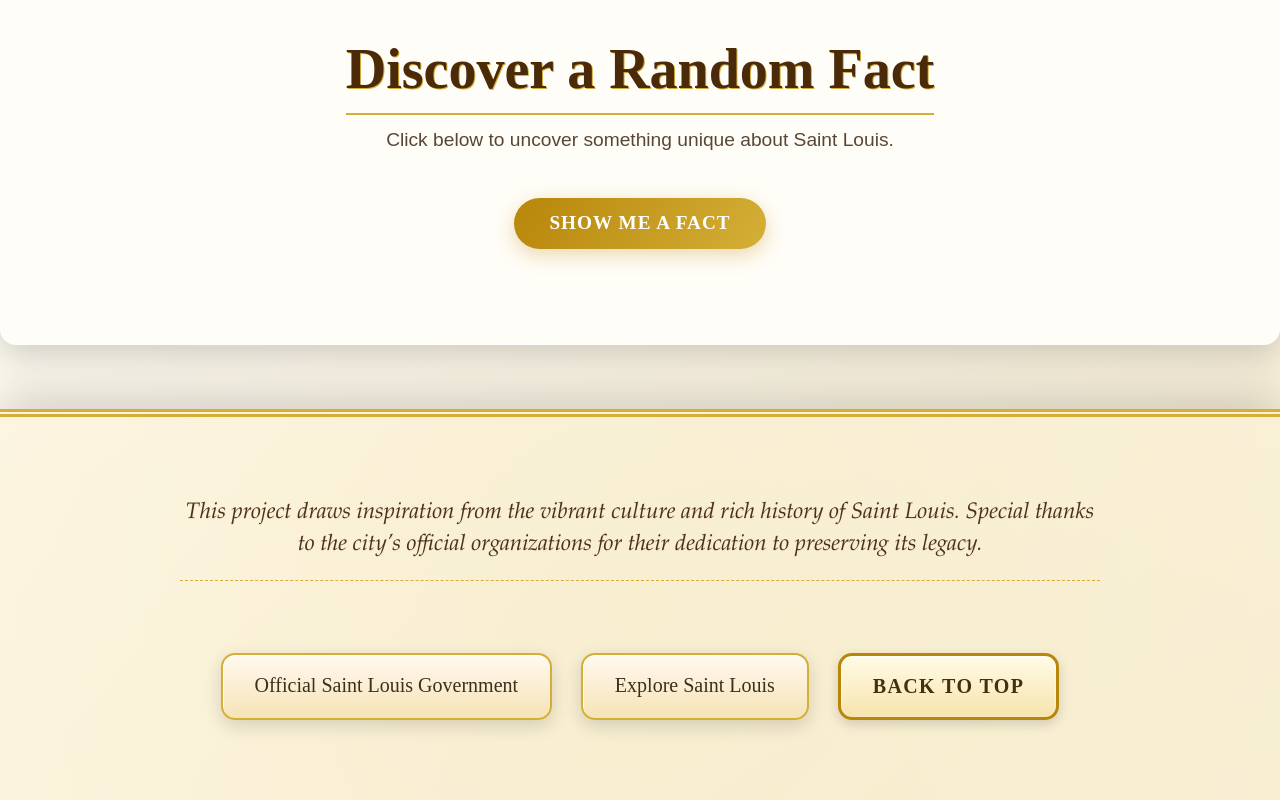
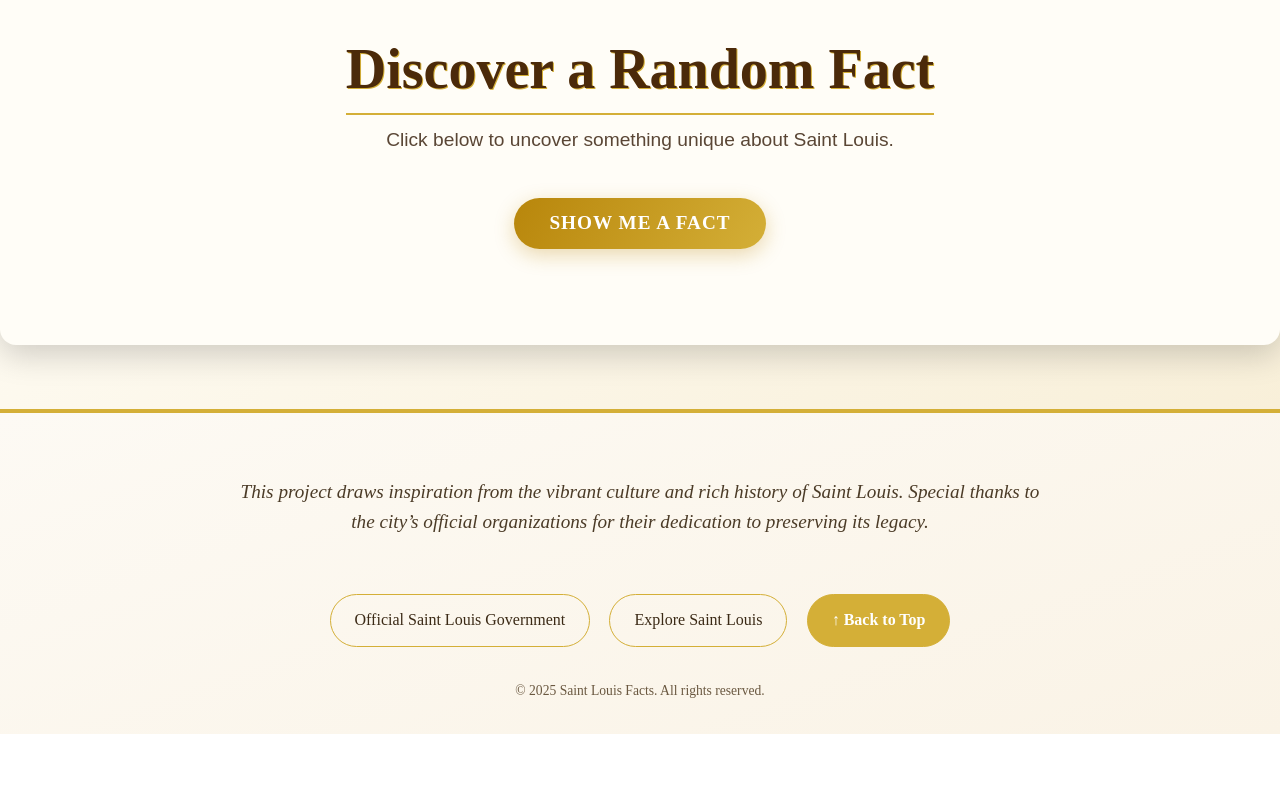
Before and after one commit to mcckyle/saint-louis-facts, a React (Vite) app: page / in a window 1280 px wide. Shown: the part 5573-6373 px from the top of the page. After the commit the page ends 6307 px from the top, so only its background shows below. Built offline with nearby package versions, Linux system fonts and the light colour scheme; a web font is replaced by a local one.

Commit message:
Footer.jsx: Include the year and modernize the component styles.

```diff
--- a/src/components/Footer/Footer.css
+++ b/src/components/Footer/Footer.css
@@ -5,55 +5,34 @@
 ==================== */
 .footer
 {
+    background: linear-gradient(160deg, #fdfaf4 0%, #faf3e6 100%);
+    color: #3b2a16;
+    padding: 4rem 2rem 2rem;
+    border-top: 4px solid #d4af37;
+    font-family: 'Lora', serif;
+    text-align: center;
     position: relative;
-    width: 100%;
-    background: linear-gradient(145deg, #fdf6e3, #f8efd4);
-    color: #3b2a16;
-    padding: 5rem 3rem;
-    text-align: center;
-    font-family: 'Playfair Display', 'Garamond', serif;
-    border-top: 8px double #d4af37;
-    overflow: hidden;
-    box-shadow: 0 -18px 45px rgba(0, 0, 0, 0.15);
-
-    /*animation: fadeUp 1s ease-in-out;*/
-}
-
-/* Ambient Golden Glow. */
-.footer::before
-{
-    content: '';
-    position: absolute;
-    top: -40%; left: -40%;
-    width: 180%; height: 180%;
-    background: radial-gradient(circle, rgba(212, 175, 55, 0.07), transparent 70%);
-    z-index: 0;
 }
 
 /* Footer Content Container Styling. */
 .footer-container
 {
-    max-width: 1200px;
+    max-width: 1100px;
     margin: 0 auto;
     display: flex;
     flex-direction: column;
     align-items: center;
-    position: relative;
-    z-index: 1;
+    gap: 2rem;
 }
 
 /* Footer Intro Text Styles. */
 .footer-text
 {
-    font-size: 1.4rem;
-    line-height: 2rem;
-    color: #4b2f1d;
+    font-size: 1.2rem;
+    max-width: 800px;
+    color: #4b3b27;
     font-style: italic;
-    text-shadow: 0.5px 0.5px #f3e6bf;
-    max-width: 920px;
-    margin-bottom: 3rem;
-    border-bottom: 1px dashed #d4af37;
-    padding-bottom: 1.2rem;
+    line-height: 1.6;
 }
 
 /* Navigation Link Container Styles. */
@@ -61,93 +40,96 @@
 {
     display: flex;
     flex-wrap: wrap;
-    gap: 1.8rem;
+    gap: 1.2rem;
     justify-content: center;
-    margin-top: 1.5rem;
 }
 
 /* Core Footer Link Styles. */
 .footer-link
 {
-    font-size: 1.25rem;
-    font-family: 'Cinzel', serif;
-    color: #3b2f1e;
+    font-size: 1rem;
+    font-weight: 500;
+    padding: 0.7rem 1.5rem;
+    border: 1px solid #d4af37;
+    border-radius: 50px;
+    background: transparent;
+    color: #3b2a16;
     text-decoration: none;
-    padding: 0.8rem 2rem;
-    border-radius: 14px;
-    border: 2px solid #d4af37;
-    background: linear-gradient(to bottom, #fff9f0, #f6e3b5);
-    box-shadow: inset 1px 1px #fffdf2, 0 6px 18px rgba(0, 0, 0, 0.14);
     position: relative;
     overflow: hidden;
-    transition: transform 0.3s ease, background-color 0.4s ease, color 0.3s ease;
-}
 
-/* Hover Shine Animation Effect Styles. */
-.footer-link::after
-{
-    content: "";
-    position: absolute;
-    top: 0; left: -80%;
-    width: 50%; height: 100%;
-    background: linear-gradient(120deg, transparent, rgba(255, 255, 255, 0.3), transparent);
-    transform: skewX(-25deg);
-    transition: left 0.6s ease;
-}
-
-.footer-link:hover::after
-{
-    left: 130%;
+    transition: all 0.3s ease;
 }
 
 /* Hover Effects for Footer Links. */
 .footer-link:hover
 {
-    background: linear-gradient(to bottom, #fbe8a6, #dfc377);
-    color: #1d1408;
-    transform: scale(1.08);
-    box-shadow: 0 10px 28px rgba(0, 0, 0, 0.2);
+    background: #d4af37;
+    color: #fff;
+    transform: translateY(-2px);
+    box-shadow: 0 6px 14px rgba(0, 0, 0, 0.15);
 }
 
 /* Special Button: Back to Top. */
 .footer-back-to-top
 {
-    font-weight: 800;
-    text-transform: uppercase;
-    letter-spacing: 1.4px;
-    border: 3px solid #b8860b;
-    background: linear-gradient(to bottom, #fffbe6, #f7e4ad);
-    color: #472e10;
-    box-shadow: inset 0 1px 3px #fff, 0 4px 12px rgba(0, 0, 0, 0.15);
+    font-weight: 700;
+    background: #d4af37;
+    color: #fff;
 }
 
 .footer-back-to-top:hover
 {
-    background: linear-gradient(to bottom, #fff6cc, #e0c77d);
-    transform: scale(1.12) translateY(-2px);
+    background: #b38e25;
+}
+
+.footer-copy
+{
+    font-size: 0.85rem;
+    color: #6a5840;
 }
 
 /* Responsive Design Styling. */
 @media (max-width: 768px)
 {
   .footer {
-    padding: 3rem 1.4rem;
+    padding: 3rem 1rem 1.5rem;
   }
 
   .footer-text {
-    font-size: 1.15rem;
-  }
-
-  .footer-links {
-    gap: 1rem;
-    flex-direction: column;
+    font-size: 1rem;
   }
 
   .footer-link {
-    font-size: 1rem;
-    padding: 0.7rem 1.4rem;
+    padding: 0.6rem 1.2rem;
   }
 }
+
+/*.footer::before
+ {  *
+ content: '';
+ position: absolute;
+ top: -40%; left: -40%;
+ width: 180%; height: 180%;
+ background: radial-gradient(circle, rgba(212, 175, 55, 0.07), transparent 70%);
+ z-index: 0;
+ }*/
+
+/*.footer-link::after
+{
+  content: "";
+  position: absolute;
+  top: 0; left: -80%;
+  width: 50%; height: 100%;
+  background: linear-gradient(120deg, transparent, rgba(255, 255, 255, 0.3), transparent);
+  transform: skewX(-25deg);
+  transition: left 0.6s ease;
+}
+
+.footer-link:hover::after
+{
+  left: 130%;
+}*/
 
 /*@keyframes fadeUp
 {
--- a/src/components/Footer/Footer.jsx
+++ b/src/components/Footer/Footer.jsx
@@ -1,13 +1,15 @@
 //Filename: Footer.jsx
 //Author: Kyle McColgan
-//Date: 28 April 2025
-//Description: Contains the React component for the facts Footer section.
+//Date: 11 August 2025
+//Description: This file contains the React component for the Saint Louis Facts Footer section.
 
 import React from 'react';
 import './Footer.css';
 
 function Footer()
 {
+    const currentYear = new Date().getFullYear();
+
     return (
         <footer className="footer" role="contentinfo" aria-label="Site Footer">
             <div className="footer-container">
@@ -38,12 +40,16 @@ function Footer()
                         className="footer-link footer-back-to-top"
                         aria-label="Back to top"
                     >
-                        Back to Top
+                        ↑ Back to Top
                     </a>
                 </nav>
+
+                <small className="footer-copy">
+                  &copy; {currentYear} Saint Louis Facts. All rights reserved.
+                </small>
             </div>
         </footer>
-  );
+    );
 }
 
 export default Footer;
--- a/src/components/Interactive/Interactive.jsx
+++ b/src/components/Interactive/Interactive.jsx
@@ -1,7 +1,7 @@
 //Filename: Interactive.jsx
 //Author: Kyle McColgan
-//Date: 27 July 2025
-//Description: This file contains the React component for the facts Interactive section.
+//Date: 11 August 2025
+//Description: This file contains the React component for the Saint Louis Facts Interactive section.
 
 import React, { useState, useCallback } from "react";
 import { facts } from "../../data/facts";
```
Also changed, not shown: 5 other files (tests, documents, lock files or other folders).
